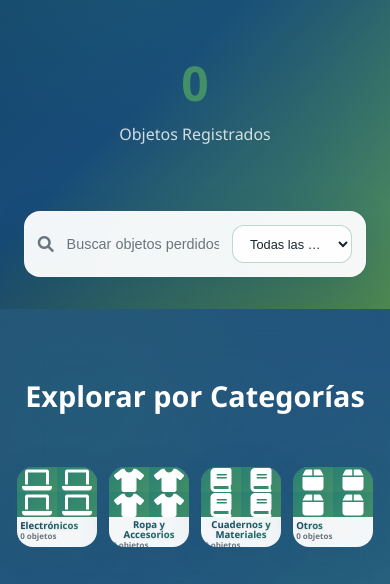
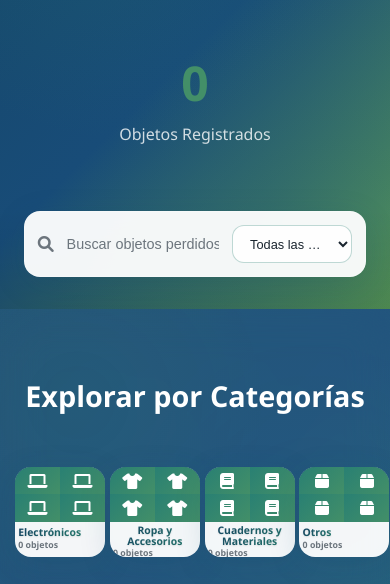
Before and after one commit to pepinisillo/-objetos-perdidos-itt, a website with bundled scripts: page index.html in a window 390 px wide. Shown: the part 260-844 px from the top of the page. Built offline with nearby package versions, Linux system fonts and the light colour scheme; no server answers.

Commit message:
Improve mobile categories: reduce gap to 0.3rem, increase size to 90px, smaller icons for empty categories

```diff
--- a/styles.css
+++ b/styles.css
@@ -828,14 +828,14 @@ body::before {
     /* Categorías - 4 columnas en móvil manteniendo aspecto cuadrado */
     .categories-section .categories-grid {
         grid-template-columns: repeat(4, 1fr) !important;
-        gap: 0.5rem !important;
+        gap: 0.3rem !important;
         max-width: 100%;
         margin: 0 auto;
     }
 
     .categories-section .category-card {
-        height: 80px !important;
-        width: 80px !important;
+        height: 90px !important;
+        width: 90px !important;
         aspect-ratio: 1 / 1 !important;
         display: flex !important;
         flex-direction: column !important;
@@ -843,7 +843,7 @@ body::before {
     }
 
     .categories-section .category-image {
-        height: 50px !important;
+        height: 55px !important;
         flex-shrink: 0 !important;
     }
 
@@ -856,16 +856,26 @@ body::before {
     }
 
     .categories-section .category-name {
-        font-size: 0.6rem !important;
+        font-size: 0.65rem !important;
         margin: 0 !important;
         text-align: center !important;
         line-height: 1 !important;
     }
 
     .categories-section .category-count {
-        font-size: 0.5rem !important;
+        font-size: 0.55rem !important;
         margin: 0 !important;
         text-align: center !important;
+    }
+
+    /* Iconos más pequeños cuando no hay objetos */
+    .categories-section .category-image-item.fallback {
+        font-size: 1rem !important;
+    }
+
+    .categories-section .category-image-item img {
+        max-width: 80% !important;
+        max-height: 80% !important;
     }
 }
 
```
